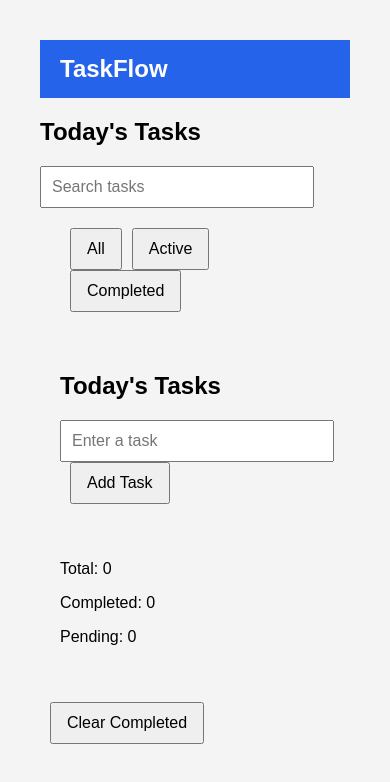
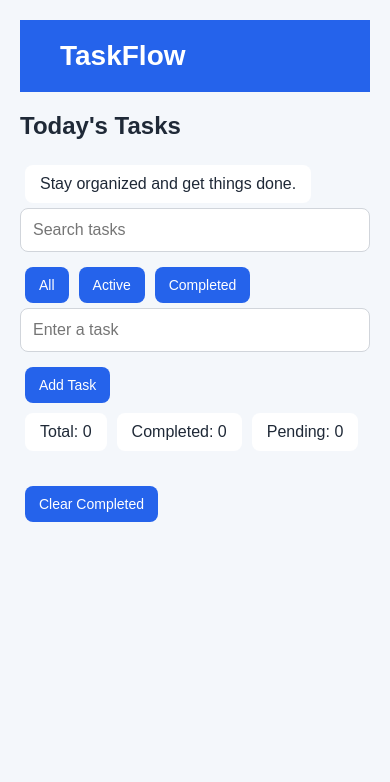
Before and after one commit to Devika-Subhash/TaskFlow, a React (Vite) app in the folder TaskFlow/: page / in a window 390 px wide. Shown: the top 782 px of the page. Built offline with nearby package versions, Linux system fonts and the light colour scheme.

Commit message:
Improve TaskFlow UI and responsive design

```diff
--- a/TaskFlow/src/App.jsx
+++ b/TaskFlow/src/App.jsx
@@ -95,9 +95,10 @@ function App() {
   return (
     <div>
       <Navbar title="TaskFlow" />
-
+<div className="page-header">
       <h2>Today's Tasks</h2>
-
+<p>Stay organized and get things done.</p>
+</div>
       <input
         type="text"
         placeholder="Search tasks"
--- a/TaskFlow/src/components/TaskForm.jsx
+++ b/TaskFlow/src/components/TaskForm.jsx
@@ -1,8 +1,6 @@
 function TaskForm({ task, setTask, addTask, editIndex }) {
   return (
-    <div>
-      <h2>Today's Tasks</h2>
-
+    <div className="task-form">
       <input
         type="text"
         placeholder="Enter a task"
--- a/TaskFlow/src/index.css
+++ b/TaskFlow/src/index.css
@@ -1,21 +1,29 @@
+* {
+  box-sizing: border-box;
+}
+
 body {
   margin: 0;
   font-family: Arial, Helvetica, sans-serif;
-  background-color: #f4f4f4;
+  background: #f4f7fb;
+  color: #1f2937;
 }
 
 nav {
-  background-color: #2563eb;
+  background: #2563eb;
   color: white;
-  padding: 15px 20px;
+  padding: 20px 40px;
 }
 
 nav h1 {
   margin: 0;
+  font-size: 28px;
 }
 
-div {
-  padding: 20px;
+#root > div {
+  max-width: 800px;
+  margin: 40px auto;
+  padding: 0 20px;
 }
 
 h2 {
@@ -23,23 +31,81 @@ h2 {
 }
 
 input {
-  padding: 10px;
-  width: 250px;
+  padding: 12px;
+  border: 1px solid #d1d5db;
+  border-radius: 8px;
   font-size: 16px;
+  outline: none;
+}
+
+input:focus {
+  border-color: #2563eb;
 }
 
 button {
-  padding: 10px 15px;
-  margin-left: 10px;
+  padding: 10px 14px;
+  margin: 5px;
+  border: none;
+  border-radius: 8px;
   cursor: pointer;
-  font-size: 16px;
+  background: #2563eb;
+  color: white;
+  font-size: 14px;
+}
+
+button:hover {
+  opacity: 0.9;
 }
 
 ul {
-  margin-top: 20px;
-  padding-left: 20px;
+  list-style: none;
+  padding: 0;
+  margin-top: 25px;
 }
 
 li {
+  background: white;
+  padding: 15px;
   margin-bottom: 10px;
+  border-radius: 10px;
+  box-shadow: 0 2px 8px rgba(0, 0, 0, 0.08);
+  display: flex;
+  align-items: center;
+  gap: 8px;
 }
+
+li span {
+  flex: 1;
+}
+
+li button {
+  margin: 0;
+}
+
+p {
+  display: inline-block;
+  background: white;
+  padding: 10px 15px;
+  margin: 5px;
+  border-radius: 8px;
+}
+
+@media (max-width: 600px) {
+  #root > div {
+    margin: 20px auto;
+  }
+
+  input {
+    width: 100%;
+    margin-bottom: 10px;
+  }
+
+  li {
+    flex-wrap: wrap;
+  }
+
+  li span {
+    width: 100%;
+    flex-basis: 100%;
+  }
+}
```
